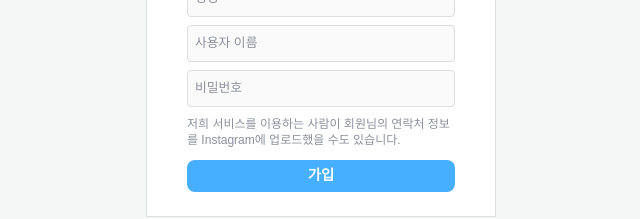
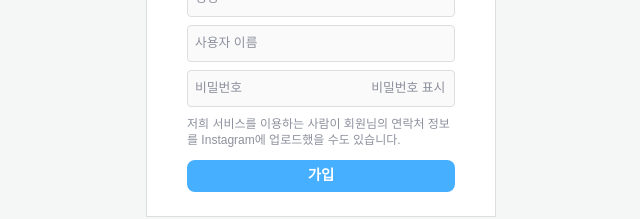
Before and after one commit to S2zizonS2/Instagram-clone, a React app in the folder frontend/: page /accounts/emailsignup in a window 1280 px wide. Shown: the part 325-544 px from the top of the page, without its empty margins (319-959 px from the left). Built offline with nearby package versions, Linux system fonts and the light colour scheme.

Commit message:
Feat: Input Password 타입 패스워드 보기 기능 구현

```diff
--- a/frontend/src/components/common/AnimationPlaceholderInput.tsx
+++ b/frontend/src/components/common/AnimationPlaceholderInput.tsx
@@ -42,7 +42,8 @@ const Label = React.memo(styled.label<{
     align-items: ${({ isTyping }) => isTyping ? "flex-start" : "center"};
     span {
         position: absolute;
-        font-size: 0.8rem
+        font-size: 0.8rem;
+        z-index: 3;
     }
 
     .typing {
--- a/frontend/src/components/common/Input.tsx
+++ b/frontend/src/components/common/Input.tsx
@@ -1,13 +1,34 @@
 import BaseProps from "@/Type/BaseProps";
 import InputProps from "@/Type/InputProps";
 import { css } from "@emotion/react";
-import React from "react";
+import React, { useCallback, useState } from "react";
 
 interface Props {
     input: InputProps;
 }
 
+function PasswordInput(props: Props & BaseProps) {
+    const [shownPassword, setShownPassword] = useState(false);
+
+    const onChangeShown = useCallback(() => {
+        setShownPassword((prev) => !prev);
+    }, []);
+
+    return (
+        <div css={passwordInputStyle}>
+            <input
+                {...props.input}
+                type={shownPassword ? "text" : "password"}
+            />
+            <span onClick={onChangeShown}>비밀번호 표시</span>
+        </div>
+    );
+}
+
 function Input(props: Props & BaseProps) {
+    if (props.input.type === "password") {
+        return <PasswordInput {...props} />;
+    }
     return (
         <input
             {...props.input}
@@ -21,4 +42,23 @@ const style = css`
     width: 100%;
 `;
 
+const passwordInputStyle = css`
+    width: 100%;
+    position: relative;
+    display: inline-flex;
+    align-items: center;
+    input {
+        border-radius: 4px;
+        width: 100%;
+        padding-right: 6rem;
+    }
+    span {
+        position: absolute;
+        right: 0;
+        cursor: pointer;
+        margin-right: 0.6rem;
+    }
+
+`;
+
 export default React.memo(Input);
```
